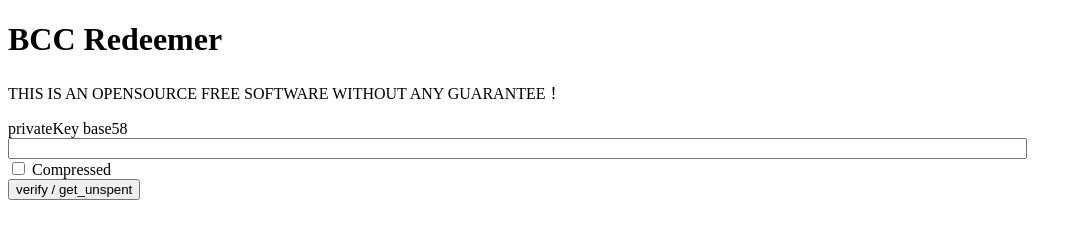
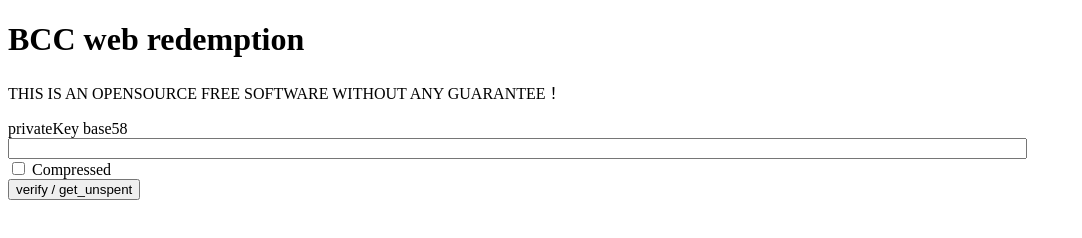
Before and after one commit to panlilu/bcc-web-redemption, a website: page public/index.html in a window 1280 px wide. Shown: the whole page, without its empty margins (0-1082 px from the left). Drawn offline with Linux system fonts and the light colour scheme.

Commit message:
fix typo

```diff
--- a/public/index.html
+++ b/public/index.html
@@ -138,7 +138,7 @@
     </script>
   </head>
   <body>
-    <h1>BCC Redeemer</h1>
+    <h1>BCC web redemption</h1>
     <p>THIS IS AN OPENSOURCE FREE SOFTWARE WITHOUT ANY GUARANTEE！</p>
     <div class="privatekey">
       <label for="privatekey_input">privateKey base58</label>
```
